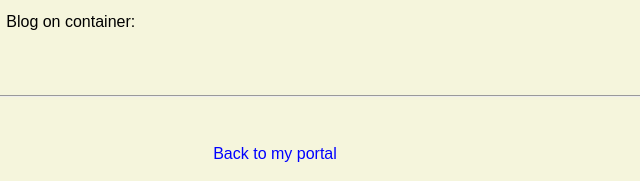
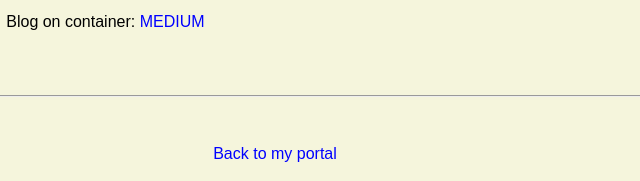
Before and after one commit to sonukushwaha403/sonukushwaha.github.io, a plain HTML site: page resume.html in a window 1280 px wide. Shown: the part 1549-1730 px from the top of the page, 365-1005 px from the left. Drawn offline with Linux system fonts and the light colour scheme.

Commit message:
Update resume.html
...

```diff
--- a/resume.html
+++ b/resume.html
@@ -55,7 +55,7 @@
   <ul>
         <li>Basic fundamentals and commands on docker ,dockerfile ,dockerimages and Yaml files </li>
         <li>Basic fundamentals and commands on Kubernates ie k8s, deployment </li>
-        <li><p>Blog on container: <a href="https://sksonukushwaha403.medium.com/to-begin-with-docker-containers-92d47affbc20"</a></p></li>
+        <li><p>Blog on container: <a href="https://sksonukushwaha403.medium.com/to-begin-with-docker-containers-92d47affbc20"target="_blank">MEDIUM</a></p></li>
       </ul>
 
   </ol>
```
